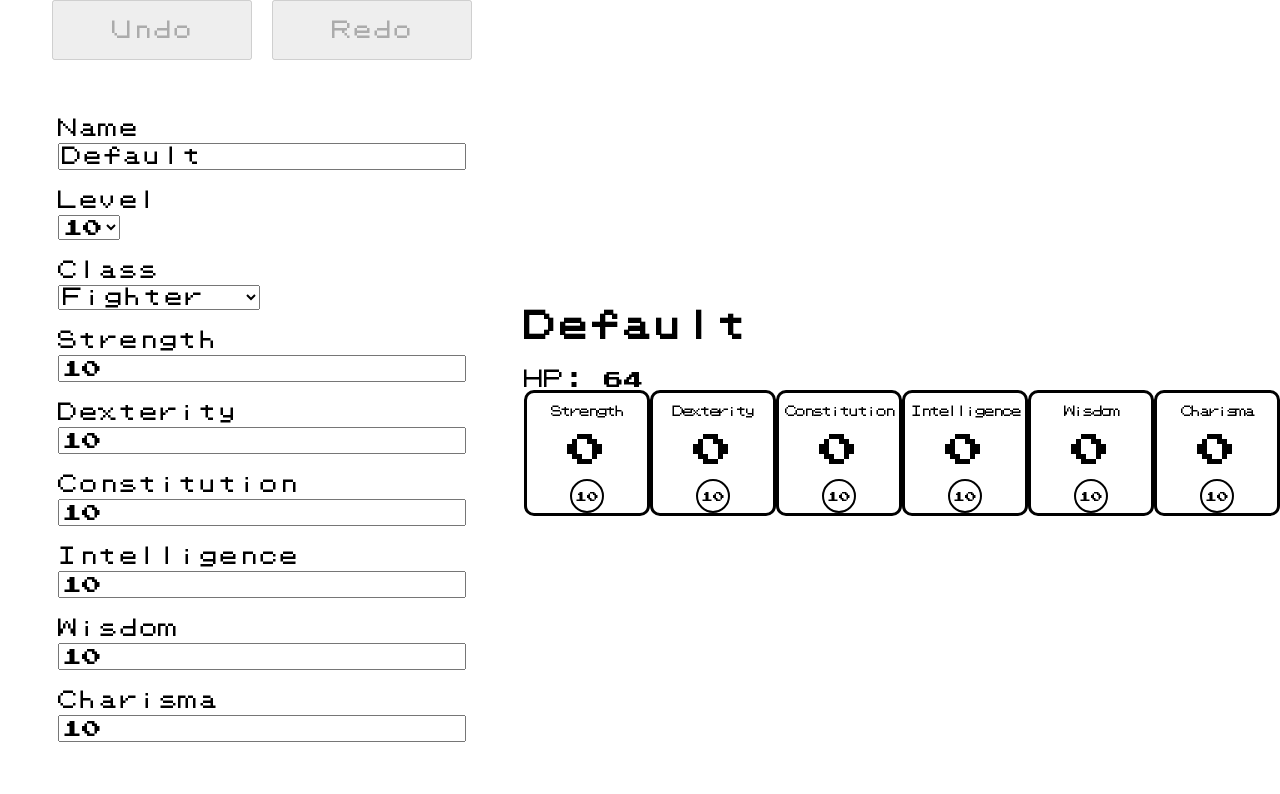
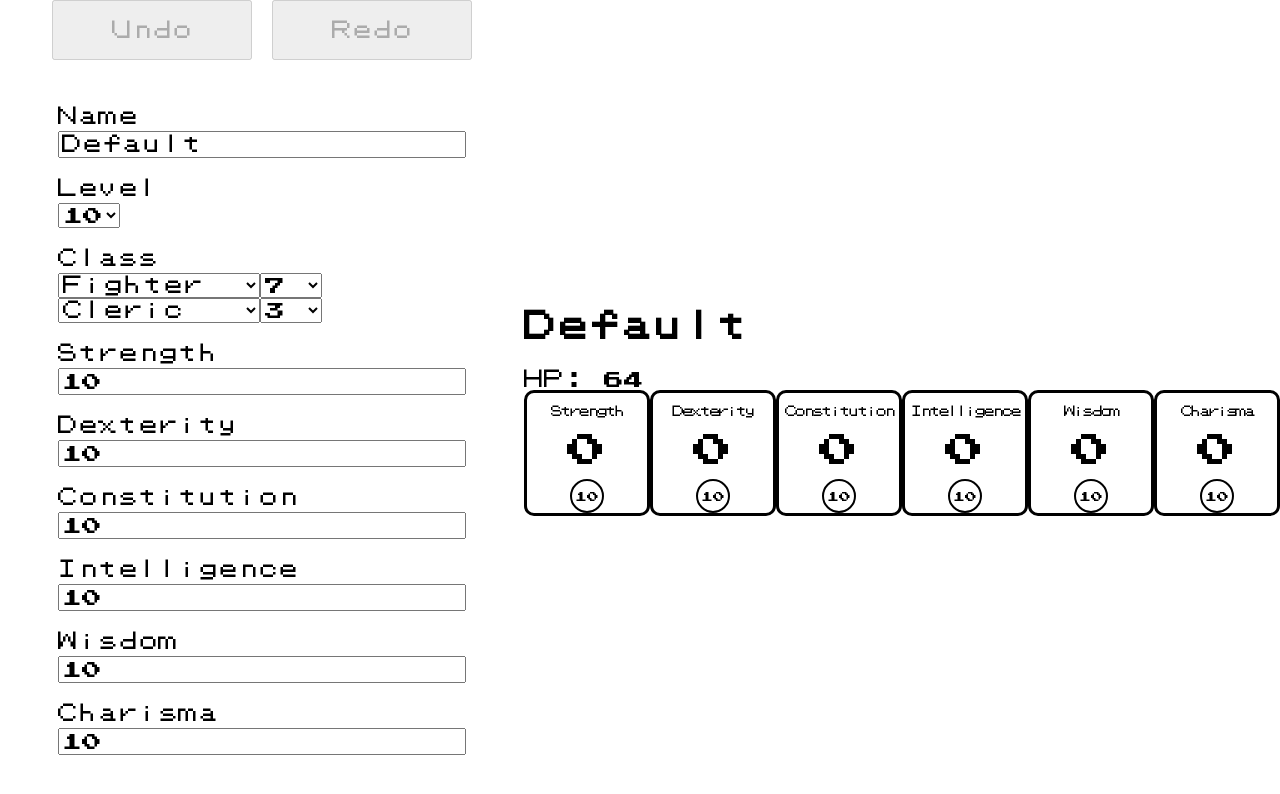
Before and after one commit to TGolias/BeyondUseless, a React (Create React App) app: page / in a window 1280 px wide. Shown: the top 794 px of the page. Built offline with nearby package versions, Linux system fonts and the light colour scheme.

Commit message:
the starts of multiclassing

```diff
--- a/src/App.js
+++ b/src/App.js
@@ -12,7 +12,11 @@ const defaultPlayerConfiguration = {
   classes: [
     {
       name: "Fighter",
-      levels: 10
+      levels: 7
+    },
+    {
+      name: "Cleric",
+      levels: 3
     }
   ],
   baseStats: {
--- a/src/Components/ArrayInput.js
+++ b/src/Components/ArrayInput.js
@@ -3,16 +3,43 @@ import { classes } from "../App";
 import { getValueFromBaseStateAndPath } from "../SharedFunctions/ComponentFunctions";
 import { SelectList } from "./SelectList";
 
+
 export function ArrayInput({baseStateObject, pathToProperty, inputHandler}) {
+    const exampleConfig = [
+        {
+            pathToProperty: "name",
+            componentType: "SelectList",
+            options: classes.map(x => x.name),
+            isNumber: false
+        },
+        {
+            pathToProperty: "levels",
+            componentType: "SelectList",
+            options: Array.from({length: 20}, (_, i) => i + 1),
+            isNumber: true
+        }
+    ]
+
     const startingValue = getValueFromBaseStateAndPath(baseStateObject, pathToProperty);
 
     const rows = [];
     for (let i = 0; i < startingValue.length; i++) {
+        const columns = [];
+        for (let j = 0; j < exampleConfig.length; j++) {
+            const configEntry = exampleConfig[j];
+            if (configEntry.componentType === "SelectList") {
+                columns.push((
+                    <>
+                        <SelectList isNumberValue={configEntry.isNumber} options={configEntry.options} baseStateObject={baseStateObject} pathToProperty={pathToProperty + "[" + i + "]." + configEntry.pathToProperty} inputHandler={inputHandler}/>
+                    </>
+                ));
+            }
+        }
         rows.push((
             <>
-                <SelectList options={classes.map(x => x.name)} baseStateObject={baseStateObject} pathToProperty={"classes[" + i + "].name"} inputHandler={inputHandler}/>
+                <div>{columns}</div>
             </>
-        ));
+        ))
     }
     return <div>{rows}</div>
 }
--- a/src/Components/SelectList.js
+++ b/src/Components/SelectList.js
@@ -2,7 +2,7 @@ import React from "react";
 import { getValueFromBaseStateAndPath } from "../SharedFunctions/ComponentFunctions";
 import { onInputChangeHandler } from "../SharedFunctions/ComponentFunctions";
 
-export function SelectList({options, baseStateObject, pathToProperty, inputHandler}) {
+export function SelectList({options, isNumberValue, baseStateObject, pathToProperty, inputHandler}) {
     const startingValue = getValueFromBaseStateAndPath(baseStateObject, pathToProperty);
 
     const rows = [];
@@ -12,5 +12,12 @@ export function SelectList({options, baseStateObject, pathToProperty, inputHandl
             rows.push(startingValue === option ? <option value={option} selected={true}>{option}</option> : <option value={option}>{option}</option>);
         }
     }
-    return <select onInput={(event) => onInputChangeHandler(baseStateObject, pathToProperty, event.currentTarget.value, inputHandler)}>{rows}</select>
+    return <select onInput={(event) => {
+        let value = null; // Get the linter off my ass about this being a string.
+        value = event.currentTarget.value;
+        if (isNumberValue) {
+            value = Number.parseInt(value);
+        }
+        return onInputChangeHandler(baseStateObject, pathToProperty, value, inputHandler);
+    }}>{rows}</select>
 }
--- a/src/Components/TextInput.js
+++ b/src/Components/TextInput.js
@@ -2,8 +2,15 @@ import React from "react";
 import { getValueFromBaseStateAndPath } from "../SharedFunctions/ComponentFunctions";
 import { onInputChangeHandler } from "../SharedFunctions/ComponentFunctions";
 
-export function TextInput({baseStateObject, pathToProperty, inputHandler}) {
+export function TextInput({isNumberValue, baseStateObject, pathToProperty, inputHandler}) {
     const startingValue = getValueFromBaseStateAndPath(baseStateObject, pathToProperty);
 
-    return <input value={startingValue} onInput={(event) => onInputChangeHandler(baseStateObject, pathToProperty, event.currentTarget.value, inputHandler)}></input>
+    return <input value={startingValue} onInput={(event) => {
+        let value = null; // Get the linter off my ass about this being a string.
+        value = event.currentTarget.value;
+        if (isNumberValue) {
+            value = Number.parseInt(value);
+        }
+        return onInputChangeHandler(baseStateObject, pathToProperty, event.currentTarget.value, inputHandler);
+    }}></input>
 }
--- a/src/Designer.js
+++ b/src/Designer.js
@@ -6,22 +6,17 @@ import './Designer.css';
 import React from 'react';
 
 export function Designer({playerConfigs, inputChangeHandler}) {
-    // Converts values to numbers automatically so inputChangeHandler can handle them. It's... A problem with selectlists...
-    function inputChangeHandlerNumberConvertWrapper(baseStateObject, pathToProperty, newValue) {
-        const valueConvertedToNumber = Number.parseInt(newValue);
-        return inputChangeHandler(baseStateObject, pathToProperty, valueConvertedToNumber)
-    }
 
     return (
         <>
             <div className="fieldHolder">
                 <div>
                     <div className="label">Name</div>
-                    <TextInput baseStateObject={playerConfigs} pathToProperty={"name"} inputHandler={inputChangeHandler}/>
+                    <TextInput isNumberValue={false} baseStateObject={playerConfigs} pathToProperty={"name"} inputHandler={inputChangeHandler}/>
                 </div>
                 <div>
                     <div className="label">Level</div>
-                    <SelectList options={Array.from({length: 20}, (_, i) => i + 1)} baseStateObject={playerConfigs} pathToProperty={"level"} inputHandler={inputChangeHandlerNumberConvertWrapper}/>
+                    <SelectList options={Array.from({length: 20}, (_, i) => i + 1)} isNumberValue={true} baseStateObject={playerConfigs} pathToProperty={"level"} inputHandler={inputChangeHandler}/>
                 </div>
                 <div>
                     <div className="label">Class</div>
@@ -29,27 +24,27 @@ export function Designer({playerConfigs, inputChangeHandler}) {
                 </div>
                 <div>
                     <div className="label">Strength</div>
-                    <TextInput baseStateObject={playerConfigs} pathToProperty={"baseStats.strength"} inputHandler={inputChangeHandler}/>
+                    <TextInput isNumberValue={true} baseStateObject={playerConfigs} pathToProperty={"baseStats.strength"} inputHandler={inputChangeHandler}/>
                 </div>
                 <div>
                     <div className="label">Dexterity</div>
-                    <TextInput baseStateObject={playerConfigs} pathToProperty={"baseStats.dexterity"} inputHandler={inputChangeHandler}/>
+                    <TextInput isNumberValue={true} baseStateObject={playerConfigs} pathToProperty={"baseStats.dexterity"} inputHandler={inputChangeHandler}/>
                 </div>
                 <div>
                     <div className="label">Constitution</div>
-                    <TextInput baseStateObject={playerConfigs} pathToProperty={"baseStats.constitution"} inputHandler={inputChangeHandler}/>
+                    <TextInput isNumberValue={true} baseStateObject={playerConfigs} pathToProperty={"baseStats.constitution"} inputHandler={inputChangeHandler}/>
                 </div>
                 <div>
                     <div className="label">Intelligence</div>
-                    <TextInput baseStateObject={playerConfigs} pathToProperty={"baseStats.intelligence"} inputHandler={inputChangeHandler}/>
+                    <TextInput isNumberValue={true} baseStateObject={playerConfigs} pathToProperty={"baseStats.intelligence"} inputHandler={inputChangeHandler}/>
                 </div>
                 <div>
                     <div className="label">Wisdom</div>
-                    <TextInput baseStateObject={playerConfigs} pathToProperty={"baseStats.wisdom"} inputHandler={inputChangeHandler}/>
+                    <TextInput isNumberValue={true} baseStateObject={playerConfigs} pathToProperty={"baseStats.wisdom"} inputHandler={inputChangeHandler}/>
                 </div>
                 <div>
                     <div className="label">Charisma</div>
-                    <TextInput baseStateObject={playerConfigs} pathToProperty={"baseStats.charisma"} inputHandler={inputChangeHandler}/>
+                    <TextInput isNumberValue={true} baseStateObject={playerConfigs} pathToProperty={"baseStats.charisma"} inputHandler={inputChangeHandler}/>
                 </div>
             </div>
         </>
```
Also changed, not shown: 7 other files (tests, documents, lock files or other folders).
